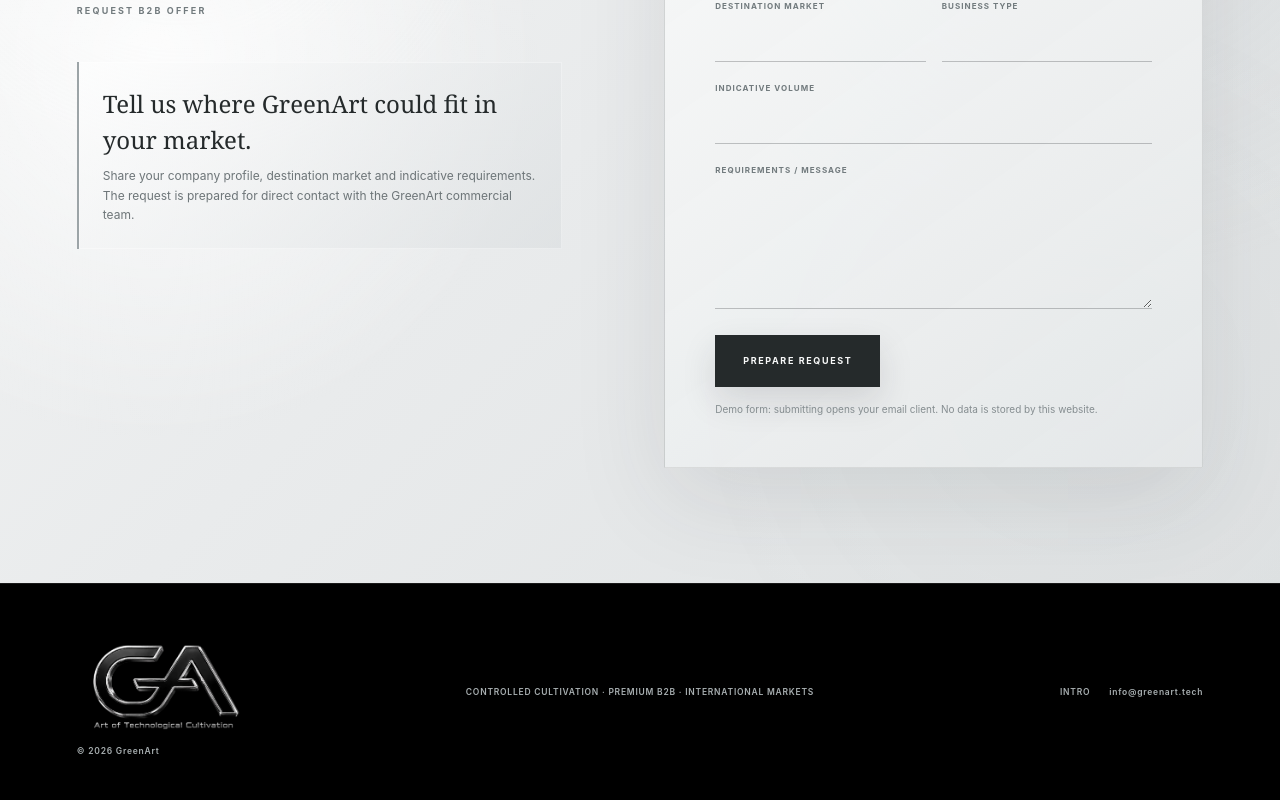
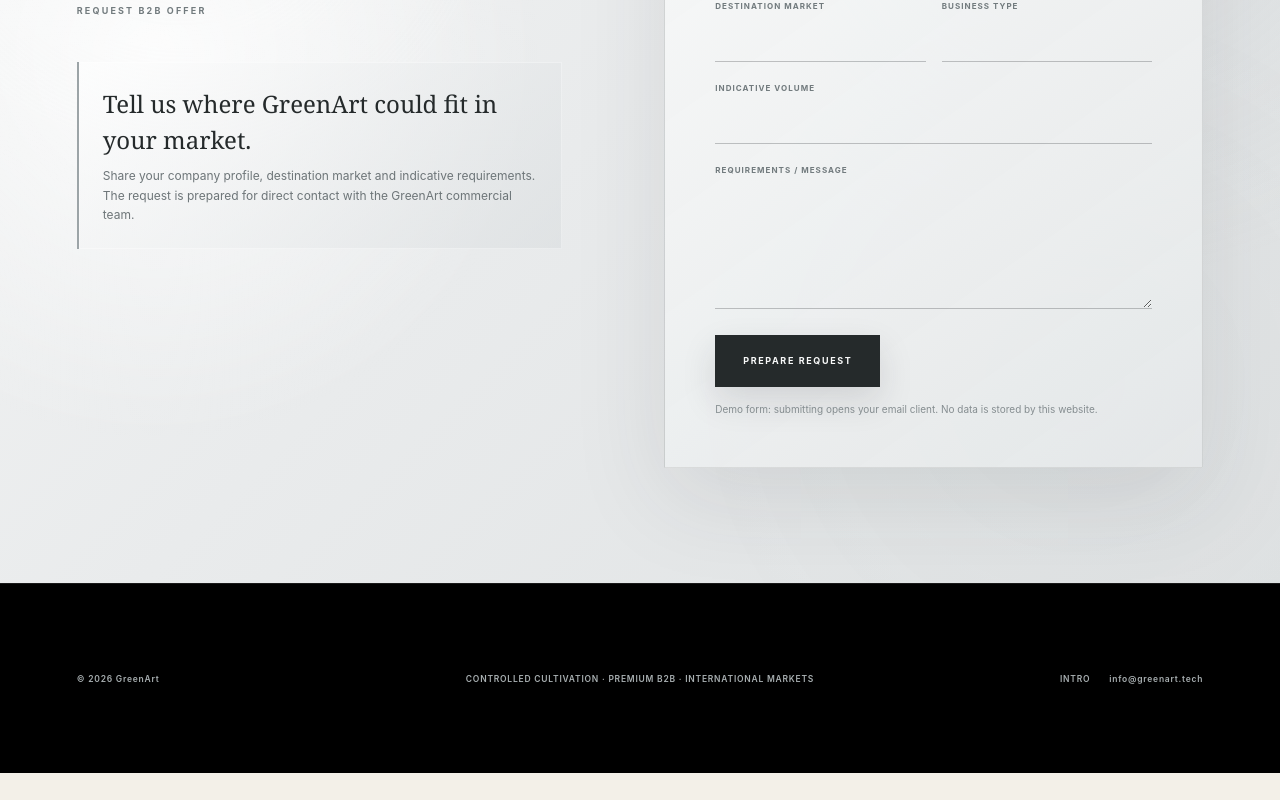
Before and after one commit to clomonaco-dev/greenart, a Next.js app in the folder app/web/: page /request-b2b-offer in a window 1280 px wide. Shown: the part 414-1214 px from the top of the page. After the commit the page ends 1187 px from the top, so only its background shows below. Built offline with nearby package versions, Linux system fonts and the light colour scheme.

Commit message:
eliminato logo nel footer

```diff
--- a/app/web/src/components/Footer.jsx
+++ b/app/web/src/components/Footer.jsx
@@ -1,6 +1,5 @@
 "use client";
 
-import logo from "@/assets/logo.jpeg";
 import { useLanguage } from "./LanguageProvider";
 
 export default function Footer() {
@@ -9,7 +8,6 @@
   return (
     <footer className="site-footer">
       <div className="site-footer__brand">
-        <img src={logo.src} alt="GreenArt" className="brand-logo-on-light" />
         <p>© {new Date().getFullYear()} GreenArt</p>
       </div>
 
```
